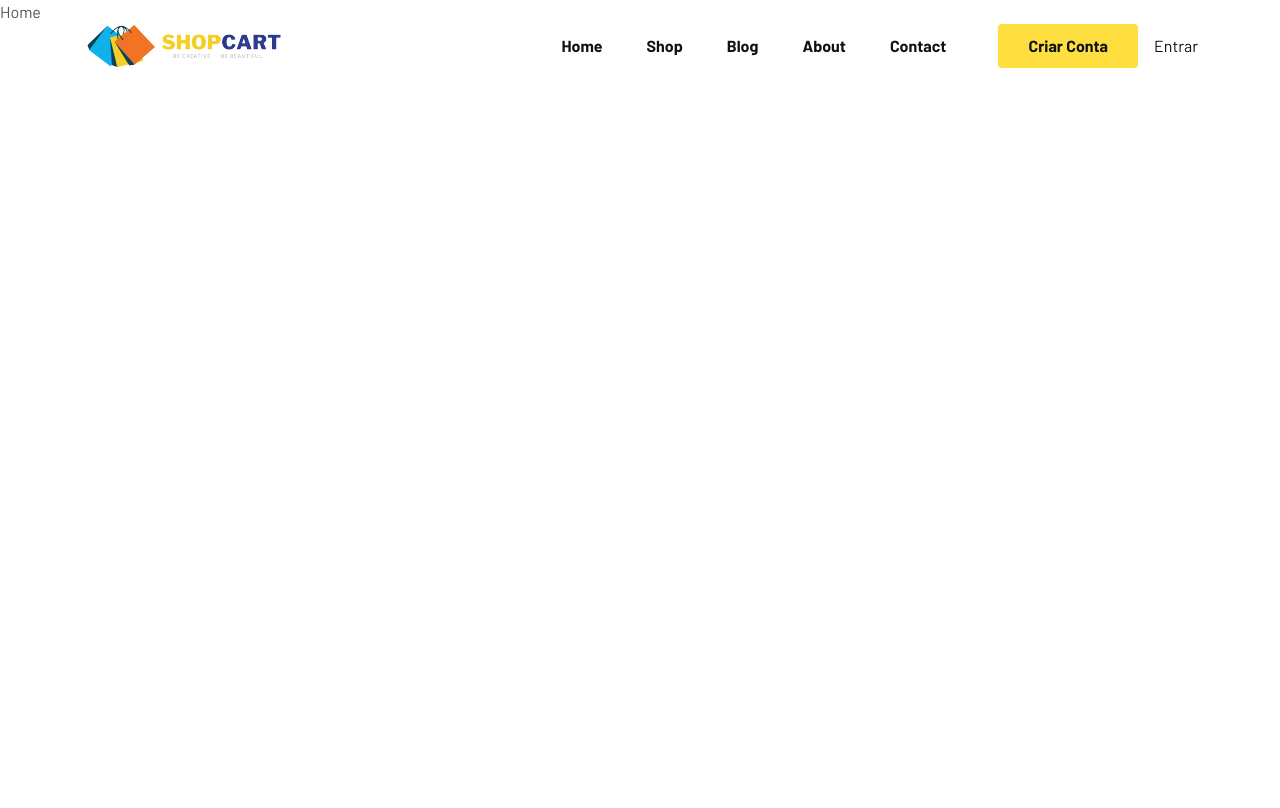
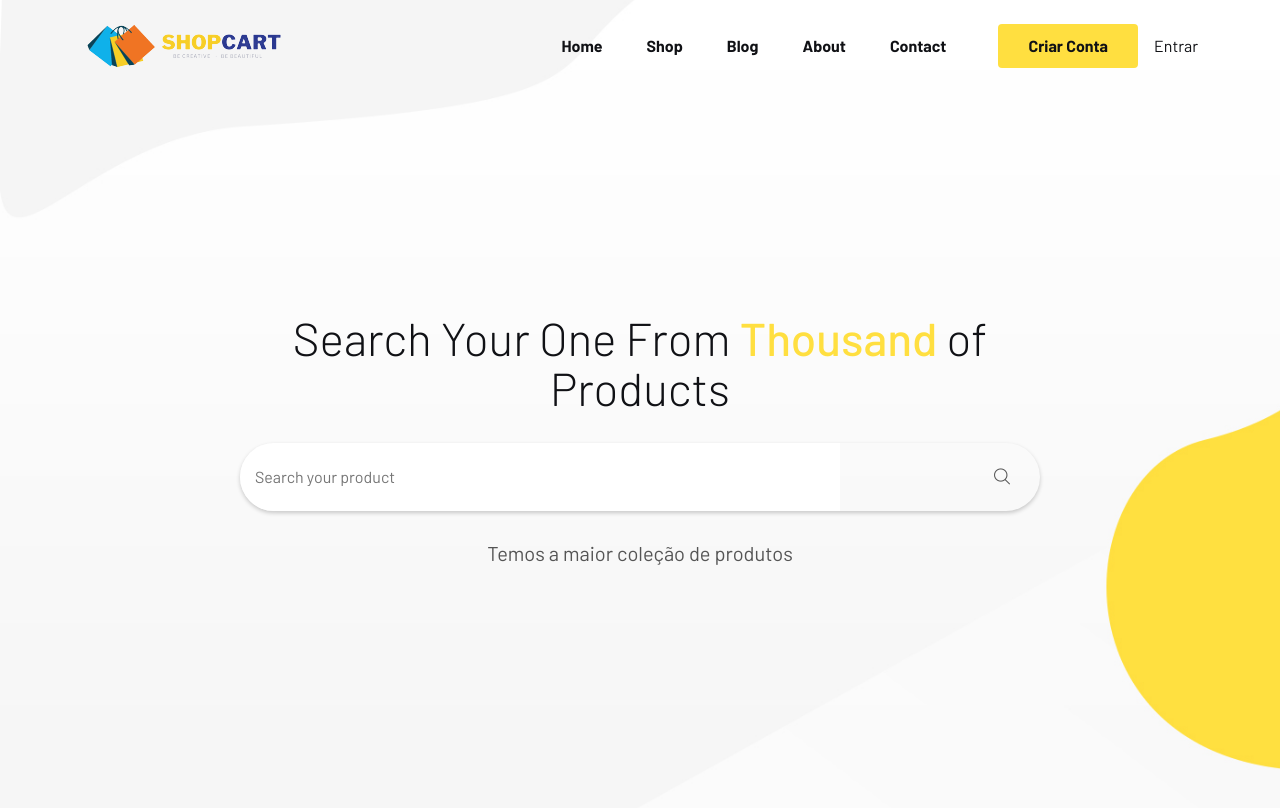
Before and after one commit to jRicardoAFS/E-Commerce, a React (Vite) app: page / in a window 1280 px wide. Shown: the top 808 px of the page. Built offline with nearby package versions, Linux system fonts and the light colour scheme.

Commit message:
add banner;
add search functionality;

add filter of products based on search;

```diff
--- /dev/null
+++ b/src/Home/Banner.jsx
@@ -0,0 +1,67 @@
+import React, { useState } from 'react'
+import productData from '../products.json'
+import { Link } from 'react-router-dom';
+
+const title = (
+    <h2>Search Your One From <span>Thousand</span> of Products</h2>
+)
+const description = "Temos a maior coleção de produtos"
+const bannerList = [
+    {
+        iconName: "icofont-users-alt-4",
+        text: "1,5 Million de Customers",
+    },
+    {
+        iconName: "icofont-notification",
+        text: "More then 2000 Marchent",
+    }, {
+        iconName: "icofont-globe",
+        texto: "Buy Anything Online",
+    },
+];
+const Banner = () => {
+    const [searchInput, setSearchInput] = useState("")
+    const [filterProduct, setFilterProduct] = useState(productData)
+
+    const handleSearch = e => {
+        const searchTerm = e.target.value
+        setSearchInput(searchTerm)
+
+        const filtered = productData.filter((product) =>
+            product.name.toLowerCase().includes(searchTerm.toLowerCase()))
+
+        setFilterProduct(filtered)
+    }
+    return (
+        <div className='banner-section style-4'>
+            <div className="container">
+                <div className="banner-content">
+                    {title}
+                    <form action="">
+                        <input
+                            type="text"
+                            name='search'
+                            id="search"
+                            placeholder='Search your product'
+                            value={searchInput}
+                            onChange={handleSearch}
+                        />
+                        <button type='submit'>
+                            <i className='icofont-search'></i>
+                        </button>
+                    </form>
+                    <p>{description}</p>
+                    <ul className="lab-ul">
+                        {searchInput && filterProduct.map((product, i) => <li key={i}>
+                            <Link to={`/shop/${product.id}`}>{product.name}</Link>
+                        </li>
+                        )
+                        }
+                    </ul>
+                </div>
+            </div>
+        </div>
+    )
+}
+
+export default Banner
--- a/src/Home/Home.jsx
+++ b/src/Home/Home.jsx
@@ -1,8 +1,11 @@
 import React from 'react'
+import Banner from './Banner'
 
 const Home = () => {
   return (
-    <div>Home</div>
+    <div>
+      <Banner/>
+    </div>
   )
 }
 
--- a/src/components/NavItems.jsx
+++ b/src/components/NavItems.jsx
@@ -22,8 +22,8 @@ const NavItems = () => {
             <div className={`header-top d-md-none ${socialToggle ? "open" : ""} `}>
                 <div className="container">
                     <div className="header-top-area">
-                        <Link to="/signup" className='lab-btn me-3'><span>Criar Conta</span></Link>
-                        <Link to="/login">Entrar</Link>
+                        <Link to="/signup" className='lab-btn me-3'><span>Create Account</span></Link>
+                        <Link to="/login">Log In</Link>
                     </div>
                 </div>
             </div>
```
